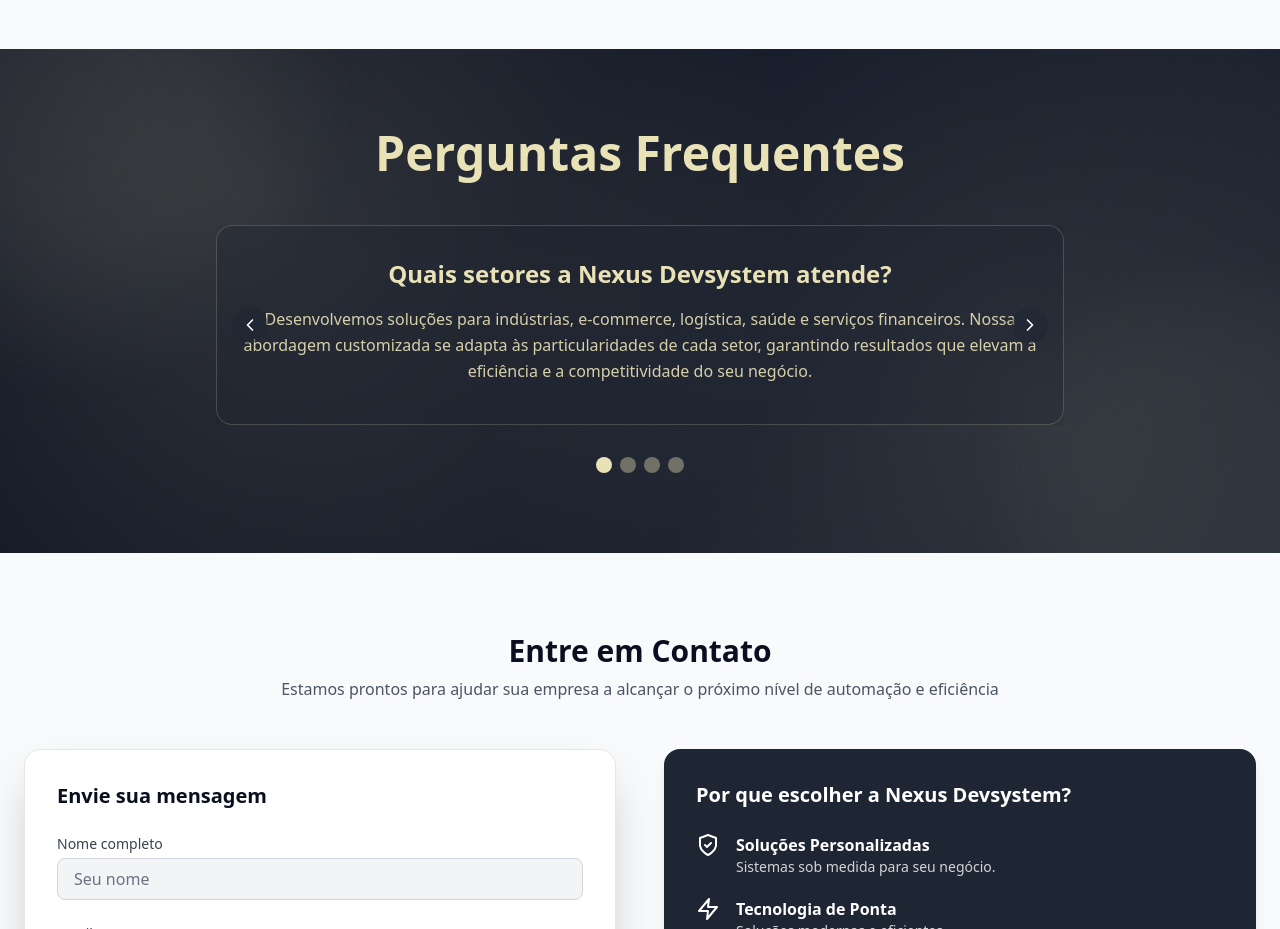
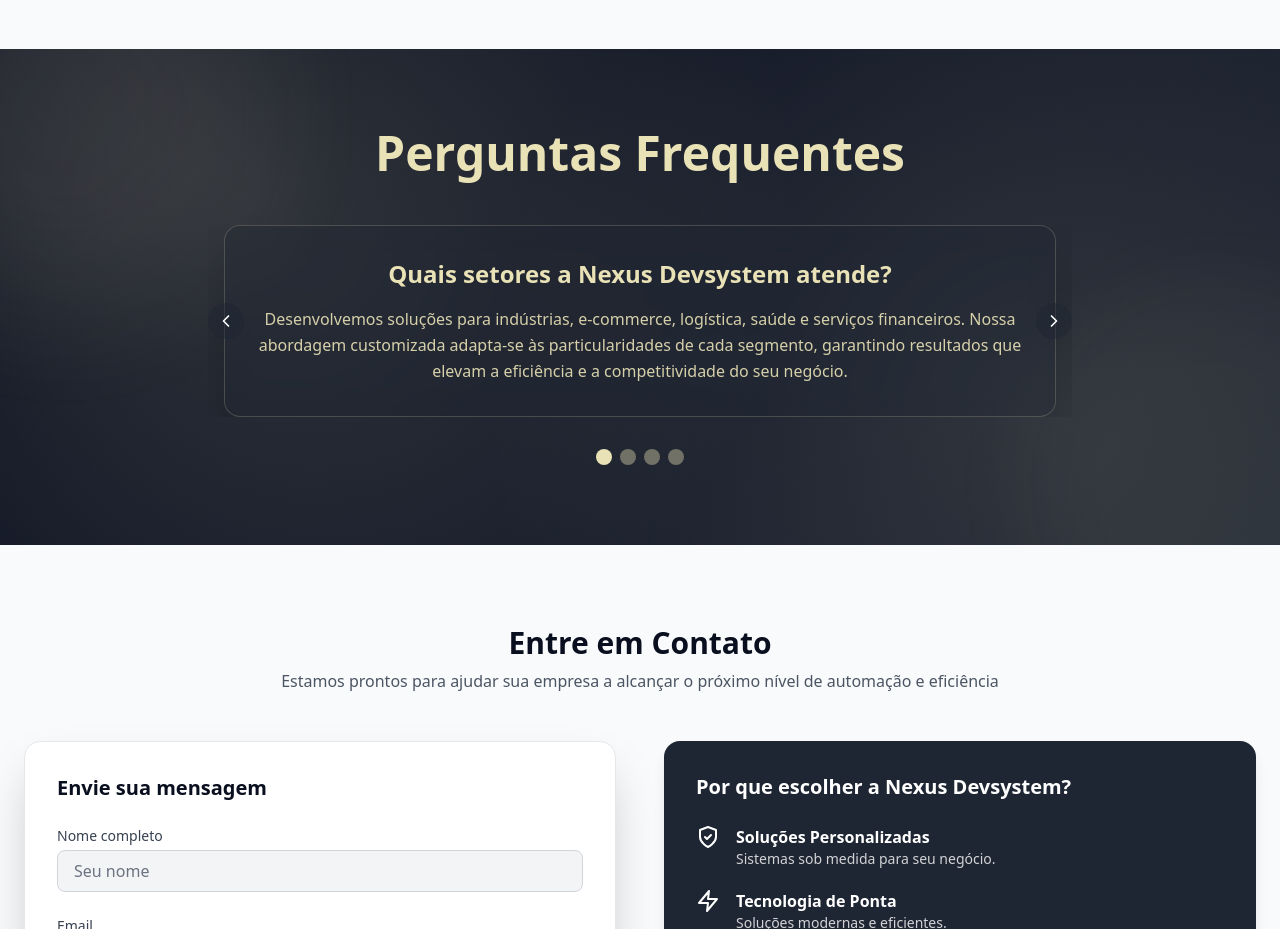
Before and after one commit to NexusDevsystem/nexusweb, a React (Vite) app: page / in a window 1280 px wide. Shown: the part 3980-4909 px from the top of the page. Built offline with nearby package versions, Linux system fonts and the light colour scheme.

Commit message:
atualização

```diff
--- a/src/components/FAQ.jsx
+++ b/src/components/FAQ.jsx
@@ -6,22 +6,22 @@
   {
     question: 'Quais setores a Nexus Devsystem atende?',
     answer:
-      'Desenvolvemos soluções para indústrias, e-commerce, logística, saúde e serviços financeiros. Nossa abordagem customizada se adapta às particularidades de cada setor, garantindo resultados que elevam a eficiência e a competitividade do seu negócio.'
+      'Desenvolvemos soluções para indústrias, e-commerce, logística, saúde e serviços financeiros. Nossa abordagem customizada adapta-se às particularidades de cada segmento, garantindo resultados que elevam a eficiência e a competitividade do seu negócio.'
   },
   {
     question: 'Como a Nexus garante a segurança das soluções?',
     answer:
-      'Adotamos as melhores práticas de segurança da informação desde a concepção até a entrega: criptografia ponta a ponta, testes de vulnerabilidade regulares, controles de acesso e auditorias contínuas, assegurando total conformidade com padrões como ISO/IEC 27001 e LGPD.'
+      'Aplicamos criptografia ponta-a-ponta, testes contínuos de vulnerabilidade, controles de acesso granulares e auditorias regulares. Tudo em conformidade com ISO/IEC 27001 e LGPD, para você dormir tranquilo.'
   },
   {
     question: 'Qual é o processo de desenvolvimento adotado?',
     answer:
-      'Seguimos metodologias ágeis (Scrum/Kanban), com sprints curtos e entregas incrementais. Isso permite feedback constante, alinhamento com o produto e flexibilidade para ajustes em tempo real, reduzindo riscos e acelerando o time-to-market.'
+      'Utilizamos Scrum/Kanban em sprints curtos, com entregas incrementais e feedback constante. Isso nos dá flexibilidade para ajustar prioridades em tempo real e acelerar seu time-to-market.'
   },
   {
-    question: 'Como funciona o suporte e manutenção pós-implementação?',
+    question: 'Como funciona o suporte pós-implementação?',
     answer:
-      'Oferecemos planos de suporte 24/7 com monitoramento proativo, SLAs definidos e equipe dedicada. Realizamos correções, atualizações e melhorias contínuas para manter seus sistemas sempre seguros, estáveis e alinhados às novas demandas do mercado.'
+      'Oferecemos planos 24/7 com SLAs claros, monitoramento proativo e equipe dedicada. Garantimos correções, updates e evoluções contínuas para manter seu sistema sempre estável e seguro.'
   }
 ]
 
@@ -33,59 +33,76 @@
   return (
     <section
       id="faq"
-      className="relative overflow-hidden bg-cta-pattern bg-cover bg-center py-20"
+      className="
+        relative overflow-hidden
+        bg-cta-pattern bg-cover bg-center
+        py-20
+      "
     >
       {/* blobs animados */}
       <div className="absolute -top-32 -left-32 w-96 h-96 bg-accent/20 rounded-full filter blur-3xl animate-pulseSlow pointer-events-none" />
       <div className="absolute -bottom-32 -right-32 w-96 h-96 bg-accent/10 rounded-full filter blur-2xl animate-pulseVerySlow pointer-events-none" />
 
-      <div className="relative z-10 max-w-4xl mx-auto px-4 sm:px-6 text-center">
+      <div className="relative z-10 max-w-4xl mx-auto px-4 text-center">
         <h2 className="text-4xl sm:text-5xl font-bold text-accent mb-12 animate-fadeIn">
           Perguntas Frequentes
         </h2>
 
-        {/* slider wrapper com overflow oculto */}
-        <div className="relative overflow-x-hidden h-[240px] md:h-[200px]">
-          {faqs.map((faq, idx) => (
+        {/* wrapper do slider com overflow-x-hidden */}
+        <div className="relative overflow-x-hidden">
+          <div
+            className="flex transition-transform duration-700 ease-in-out"
+            style={{ transform: `translateX(-${current * 100}%)` }}
+          >
+            {faqs.map(({ question, answer }, idx) => (
               <div
                 key={idx}
-              className={`
-                absolute inset-0 px-4
+                className="flex-shrink-0 w-full px-0 sm:px-4"
+              >
+                <div className="
                     bg-secondary/30 backdrop-blur-md
                     p-8 rounded-2xl shadow-2xl border border-accent/20
-                transition-opacity duration-700 ease-in-out
-                ${idx === current
-                  ? 'opacity-100'
-                  : 'opacity-0 pointer-events-none'}
-              `}
-            >
+                    transition-transform duration-300 ease-in-out hover:scale-105
+                  ">
                   <h3 className="text-2xl font-semibold text-accent mb-4">
-                {faq.question}
+                    {question}
                   </h3>
-              <p className="text-accent/90 leading-relaxed whitespace-normal break-words">
-                {faq.answer}
+                  <p className="text-accent/90 leading-relaxed break-words">
+                    {answer}
                   </p>
                 </div>
+              </div>
             ))}
+          </div>
 
           {/* controles */}
           <button
             onClick={prev}
             aria-label="Anterior"
-            className="absolute left-4 top-1/2 -translate-y-1/2 bg-secondary/50 hover:bg-secondary text-white p-2 rounded-full transition"
+            className="
+              absolute left-0 top-1/2 -translate-y-1/2
+              bg-secondary/50 hover:bg-secondary
+              text-white p-2 rounded-full
+              transition
+            "
           >
             <ChevronLeft className="w-5 h-5" />
           </button>
           <button
             onClick={next}
             aria-label="Próximo"
-            className="absolute right-4 top-1/2 -translate-y-1/2 bg-secondary/50 hover:bg-secondary text-white p-2 rounded-full transition"
+            className="
+              absolute right-0 top-1/2 -translate-y-1/2
+              bg-secondary/50 hover:bg-secondary
+              text-white p-2 rounded-full
+              transition
+            "
           >
             <ChevronRight className="w-5 h-5" />
           </button>
         </div>
 
-        {/* indicadores de slides */}
+        {/* indicadores */}
         <div className="flex justify-center mt-8 space-x-2">
           {faqs.map((_, idx) => (
             <button
```
Lines whose indentation alone changed are shown as unchanged.
